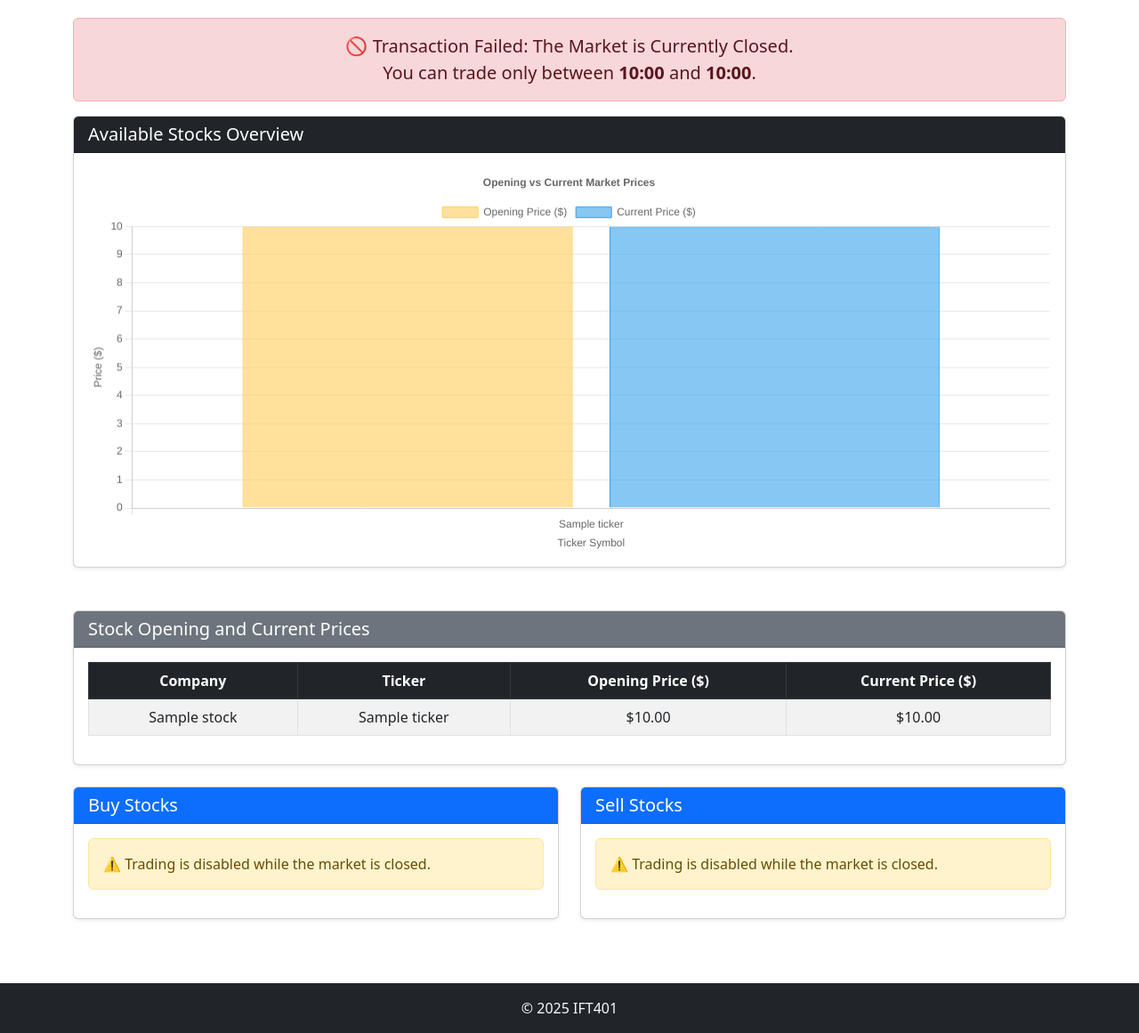
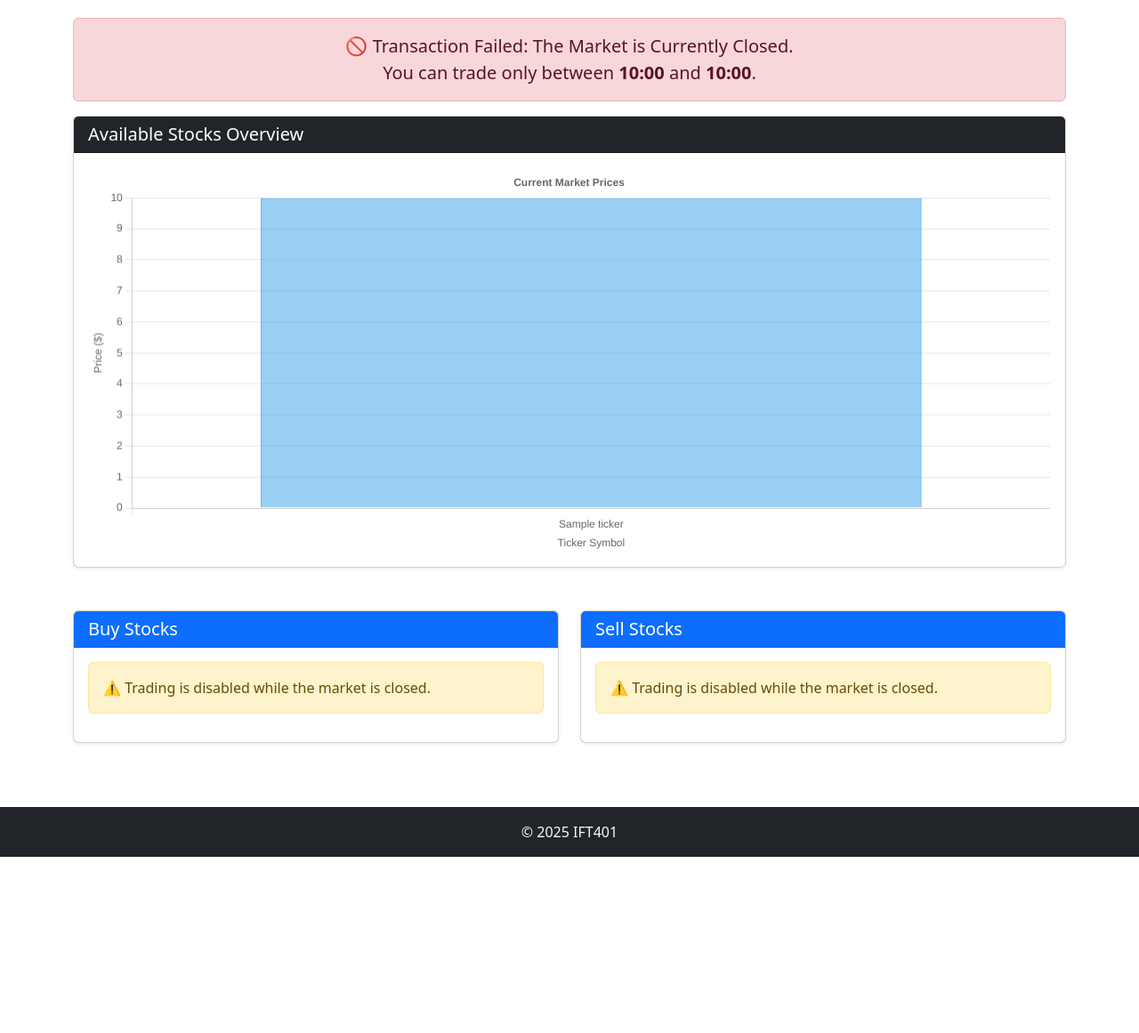
Before and after one commit to wzhan246/github-test, a Python web app: template new-template/templates/trade.html in a window 1280 px wide. Shown: the part 226-1387 px from the top of the page at 89% size. After the commit the page ends 1189 px from the top, so only its background shows below. Run offline with Jinja, Linux system fonts and the light colour scheme; the template is opened without the code that fills it: most values are stand-ins (such as "Sample title", 1, 10 or a date in 2020).

Commit message:
openprice

```diff
--- a/new-template/templates/trade.html
+++ b/new-template/templates/trade.html
@@ -49,73 +49,28 @@
     type: 'bar',
     data: {
       labels: [{% for stock in stocks %}'{{ stock.ticker }}',{% endfor %}],
-      datasets: [
-        {
-          label: 'Opening Price ($)',
-          data: [{% for stock in stocks %}{{ opening_prices[stock.id] }},{% endfor %}],
-          backgroundColor: 'rgba(255, 206, 86, 0.6)',
-          borderColor: 'rgba(255, 206, 86, 1)',
-          borderWidth: 1
-        },
-        {
-          label: 'Current Price ($)',
-          data: [{% for stock in stocks %}{{ display_prices[stock.id] }},{% endfor %}],
-          backgroundColor: 'rgba(54, 162, 235, 0.6)',
-          borderColor: 'rgba(54, 162, 235, 1)',
-          borderWidth: 1
-        }
-      ]
+      datasets: [{
+        label: 'Stock Prices (USD)',
+        data: [{% for stock in stocks %}{{ display_prices[stock.id] }},{% endfor %}],
+        borderWidth: 1,
+        backgroundColor: 'rgba(54, 162, 235, 0.5)',
+        borderColor: 'rgba(54, 162, 235, 1)',
+      }]
     },
     options: {
-      responsive: true,
+      scales: {
+        y: { beginAtZero: true, title: { display: true, text: 'Price ($)' } },
+        x: { title: { display: true, text: 'Ticker Symbol' } }
+      },
       plugins: {
-        legend: { position: 'top' },
-        title: { display: true, text: 'Opening vs Current Market Prices' }
-      },
-      scales: {
-        y: {
-          beginAtZero: true,
-          title: { display: true, text: 'Price ($)' }
-        },
-        x: {
-          title: { display: true, text: 'Ticker Symbol' }
-        }
+        legend: { display: false },
+        title: { display: true, text: 'Current Market Prices' }
       }
     }
   });
 </script>
 
-<!-- Opening vs Current Price Table -->
-<div class="card shadow-sm mb-4">
-  <div class="card-header bg-secondary text-white">
-    <h5 class="mb-0">Stock Opening and Current Prices</h5>
-  </div>
-  <div class="card-body">
-    <table class="table table-striped table-bordered text-center">
-      <thead class="table-dark">
-        <tr>
-          <th>Company</th>
-          <th>Ticker</th>
-          <th>Opening Price ($)</th>
-          <th>Current Price ($)</th>
-        </tr>
-      </thead>
-      <tbody>
-        {% for stock in stocks %}
-        <tr>
-          <td>{{ stock.company_name }}</td>
-          <td>{{ stock.ticker }}</td>
-          <td>${{ "%.2f"|format(opening_prices[stock.id]) }}</td>
-          <td>${{ "%.2f"|format(display_prices[stock.id]) }}</td>
-        </tr>
-        {% endfor %}
-      </tbody>
-    </table>
-  </div>
-</div>
-
-
-<!-- Buy/Sell Stocks Section -->
+<!-- 💰 Buy/Sell Stocks Section -->
 <div class="row">
   <!-- Buy Stocks Section -->
   <div class="col-md-6">
```
Also changed, not shown: new-template/app.py (+4 -11 lines).
